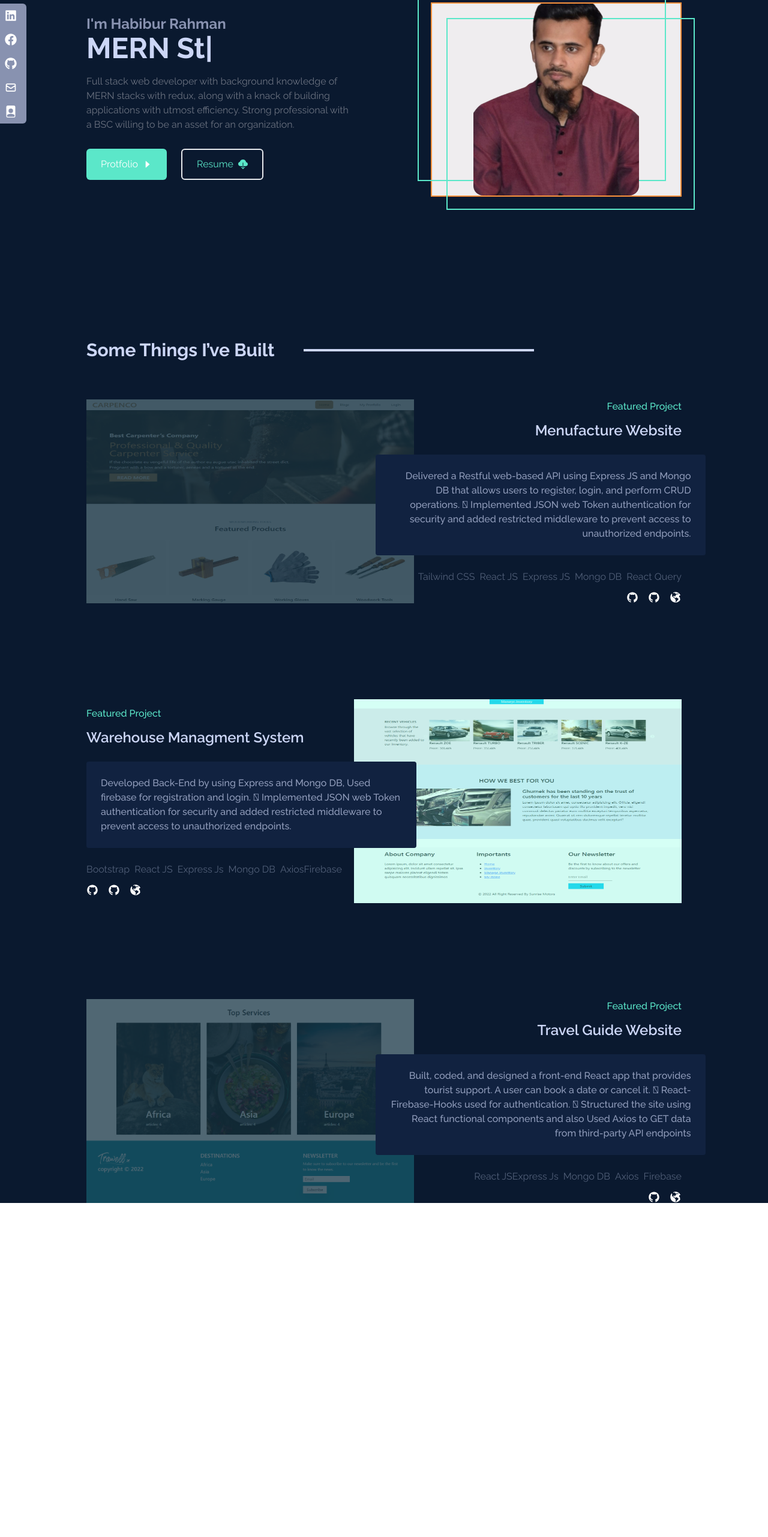
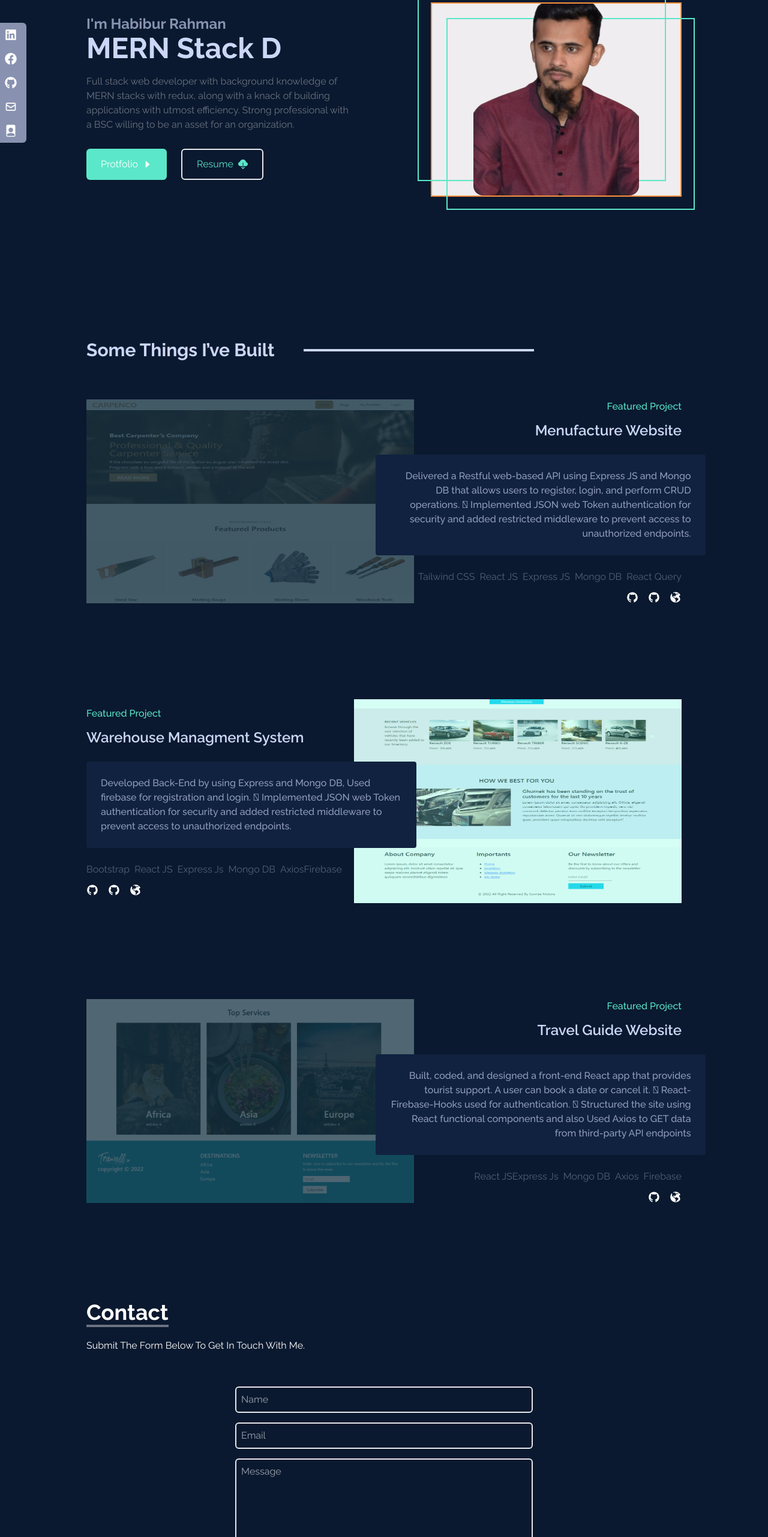
Before and after one commit to Habibur137/My-Protfolio-Site, a React (Create React App) app: page / in a window 1280 px wide. Shown: the part 234-2797 px from the top of the page at 60% size. Before the commit the page ends 2240 px from the top, so only its background shows below. Built offline with nearby package versions, Linux system fonts and the light colour scheme.

Commit message:
contact section designed

```diff
--- a/package.json
+++ b/package.json
@@ -10,6 +10,7 @@
     "react-dom": "^18.1.0",
     "react-icons": "^4.4.0",
     "react-scripts": "5.0.1",
+    "react-scroll": "^1.8.7",
     "react-typical": "^0.1.3",
     "web-vitals": "^2.1.4"
   },
--- a/src/App.js
+++ b/src/App.js
@@ -1,3 +1,4 @@
+import Contact from "./components/Contact";
 import Home from "./components/Home";
 import Navbar from "./components/Navbar";
 import Projects from "./components/Projects";
@@ -8,8 +9,9 @@
     <div>
       <Navbar />
       <Home />
+      <Projects />
+      <Contact />
       <SocialLinks />
-      <Projects />
     </div>
   );
 }
--- /dev/null
+++ b/src/components/Contact.jsx
@@ -0,0 +1,47 @@
+import React from "react";
+
+const Contact = () => {
+  return (
+    <div
+      name="contact"
+      className=" w-full h-screen bg-[#0A192F] p-4 text-white"
+    >
+      <div className="flex flex-col p-4 justify-center max-w-screen-lg mx-auto h-full">
+        <div className="pb-8">
+          <p className="text-4xl font-bold inline border-b-4 border-gray-500">
+            Contact
+          </p>
+          <p className="py-6">Submit The Form Below To Get In Touch With Me.</p>
+        </div>
+        <div className="flex justify-center items-center">
+          <form action="" className="flex flex-col w-full md:w-1/2">
+            <input
+              type="text"
+              name="name"
+              placeholder="Name"
+              className="p-2 bg-transparent border-2 rounded-md text-white focus:outline-none"
+            />
+            <input
+              type="emial"
+              name="email"
+              placeholder="Email"
+              className="my-4 p-2 bg-transparent border-2 rounded-md text-white focus:outline-none"
+            />
+            <textarea
+              name="message"
+              id=""
+              rows="10"
+              placeholder="Message"
+              className="p-2 bg-transparent border-2 rounded-md text-white focus:outline-none "
+            ></textarea>
+            <button className="text-white px-6 py-3 my-8 bg-gradient-to-b from-cyan-500 to-blue-500 mx-auto flex  items-center rounded-md hover:scale-110 duration-300 cursor-pointer">
+              Let's talk
+            </button>
+          </form>
+        </div>
+      </div>
+    </div>
+  );
+};
+
+export default Contact;
--- a/src/components/Navbar.jsx
+++ b/src/components/Navbar.jsx
@@ -1,6 +1,7 @@
 import React, { useState } from "react";
 import useLinks from "../routes/useLinks";
 import { FaBars, FaTimes } from "react-icons/fa";
+import { Link } from "react-scroll";
 
 const Navbar = () => {
   const [nav, setNav] = useState(false);
@@ -20,7 +21,9 @@
             key={id}
             className="px-4 cursor-pointer capitalize font-medium text-[#ccd6f6] hover:scale-105 hover:text-[#5BE7C9] duration-200"
           >
-            {link}
+            <Link to={link} smooth duration={500}>
+              {link}
+            </Link>
           </li>
         ))}
       </ul>
--- a/src/components/Projects.jsx
+++ b/src/components/Projects.jsx
@@ -7,7 +7,7 @@
 
 const Projects = () => {
   return (
-    <div className=" md:px-36 bg-[#0A192F]">
+    <div name="project" className=" md:px-36 md:pb-20 bg-[#0A192F]">
       <div className="md:flex items-center gap-12 mb-16">
         <h1 className="text-[#CCD6F6] text-3xl font-bold">
           Some Things I’ve Built
--- a/src/components/SocialLinks.jsx
+++ b/src/components/SocialLinks.jsx
@@ -48,7 +48,7 @@
       id: 5,
       child: (
         <>
-          Linked In <BsFilePersonFill size={20} />
+          Resume <BsFilePersonFill size={20} />
         </>
       ),
       href: "/resume.pdf",
@@ -57,7 +57,7 @@
     },
   ];
   return (
-    <div className="md:flex lg:flex flex-col top-[30%] left-0 fixed hidden">
+    <div className="md:flex lg:flex flex-col top-[34%] left-0 fixed hidden">
       <ul>
         {links.map(({ id, child, href, style, download }) => (
           <li
--- a/src/routes/useLinks.js
+++ b/src/routes/useLinks.js
@@ -2,23 +2,20 @@
   const links = [
     {
       id: 1,
-      link: "Home",
+      link: "home",
     },
+
     {
       id: 2,
-      link: "About",
+      link: "protfolio",
     },
     {
       id: 3,
-      link: "Protfolio",
+      link: "project",
     },
     {
       id: 4,
-      link: "Projects",
-    },
-    {
-      id: 5,
-      link: "Contact",
+      link: "contact",
     },
   ];
   return [links];
```
Also changed, not shown: 1 other file (tests, documents, lock files or other folders).
